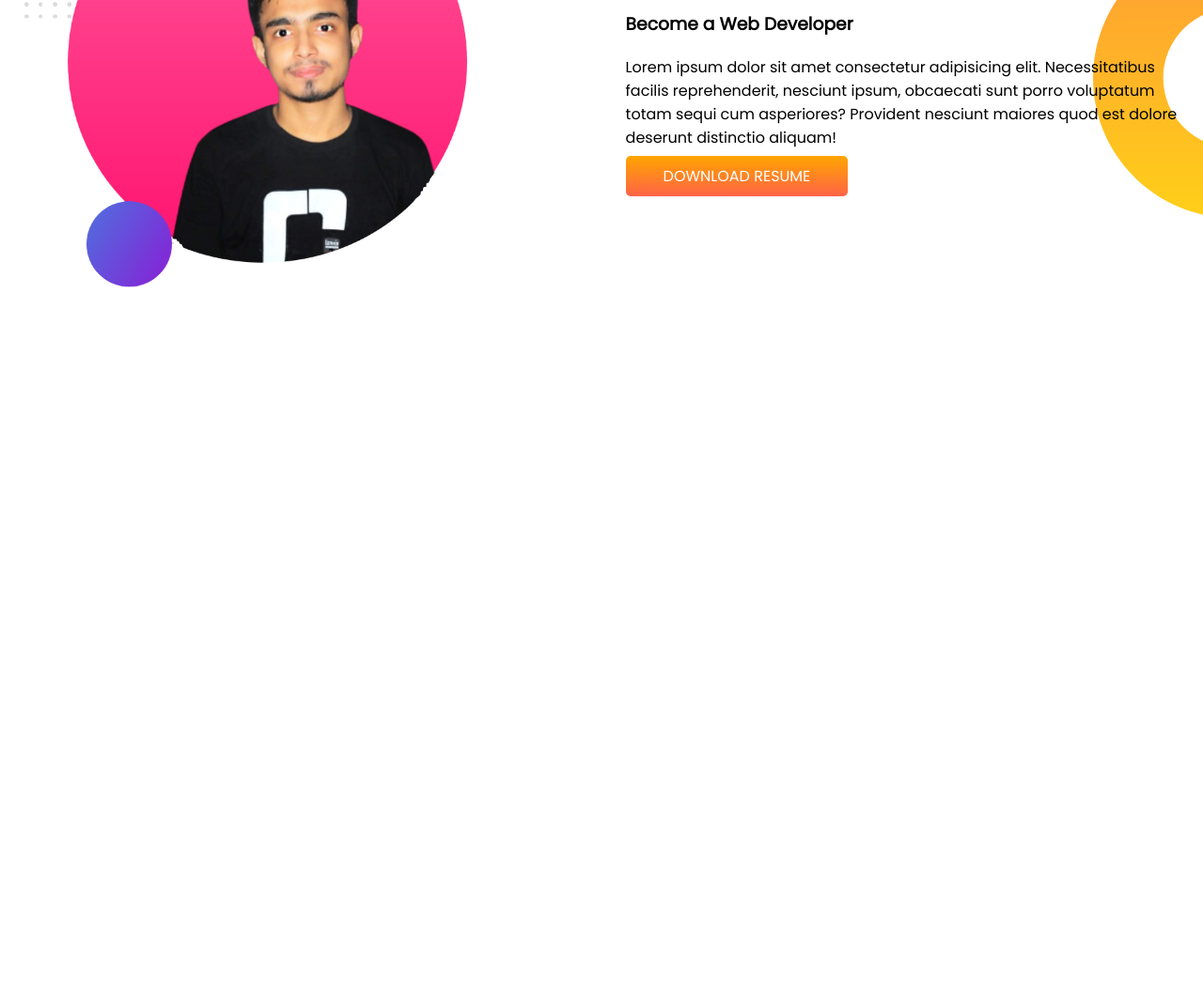
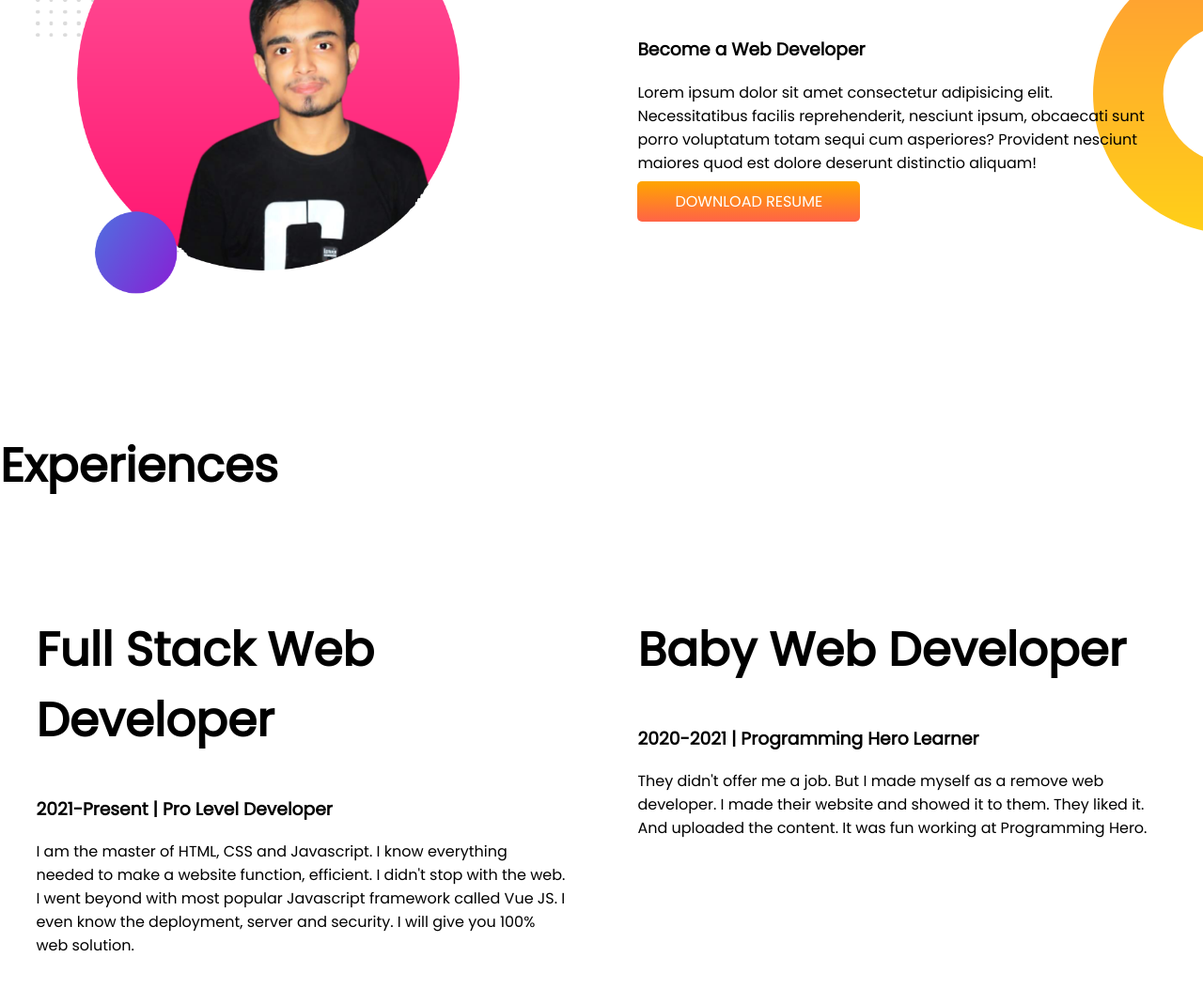
Before and after one commit to coders-sohan/developer-portfolio, a plain HTML site: page index.html in a window 1280 px wide. Shown: the part 798-1850 px from the top of the page at 94% size. Before the commit the page ends 1237 px from the top, so only its background shows below. Drawn offline with Linux system fonts and the light colour scheme.

Commit message:
4th comitt

```diff
--- a/css/style.css
+++ b/css/style.css
@@ -13,14 +13,14 @@ h1{
     color: orange;
 }
 
-section{
+.flexible-container{
     display: flex;
     margin-bottom: 100px;
 }
 
 .half-width{
     width: 50%;
-    padding: 2%;
+    padding: 3%;
 }
 
 .half-width img{
--- a/index.html
+++ b/index.html
@@ -8,7 +8,7 @@
     <link rel="stylesheet" href="css/style.css">
 </head>
 <body>
-    <section class="top-banner">
+    <section class="top-banner flexible-container">
         <div class="half-width">
             <h1>Welcome To</h1>
             <h1><span class="orange-color">Peter Perker</span> World</h1>
@@ -20,7 +20,7 @@
             <img src="images/sohan.png" alt="sohan">
         </div>
     </section>
-    <section class="dream-big">
+    <section class="dream-big flexible-container">
         <div class="half-width">
             <img src="images/sohan2.png" alt="sohan">
         </div>
@@ -31,5 +31,20 @@
             <a class="link-btn" href="#" target="_blank">DOWNLOAD RESUME</a>
         </div>
     </section>
+    <section class="experience-area">
+        <h1>Experiences</h1>
+        <div class="flexible-container">
+            <div class="half-width">
+                <h1>Full Stack Web Developer</h1>
+                <h3>2021-Present | Pro Level Developer</h3>
+                <p>I am the master of HTML, CSS and Javascript. I know everything needed to make a website function, efficient. I didn't stop with the web. I went beyond with most popular Javascript framework called Vue JS. I even know the deployment, server and security. I will give you 100% web solution.</p>
+            </div>
+            <div class="half-width">
+                <h1>Baby Web Developer</h1>
+                <h3>2020-2021 | Programming Hero Learner</h3>
+                <p>They didn't offer me a job. But I made myself as a remove web developer. I made their website and showed it to them. They liked it. And uploaded the content. It was fun working at Programming Hero.</p>
+            </div>
+        </div>
+    </section>
 </body>
 </html>
```
